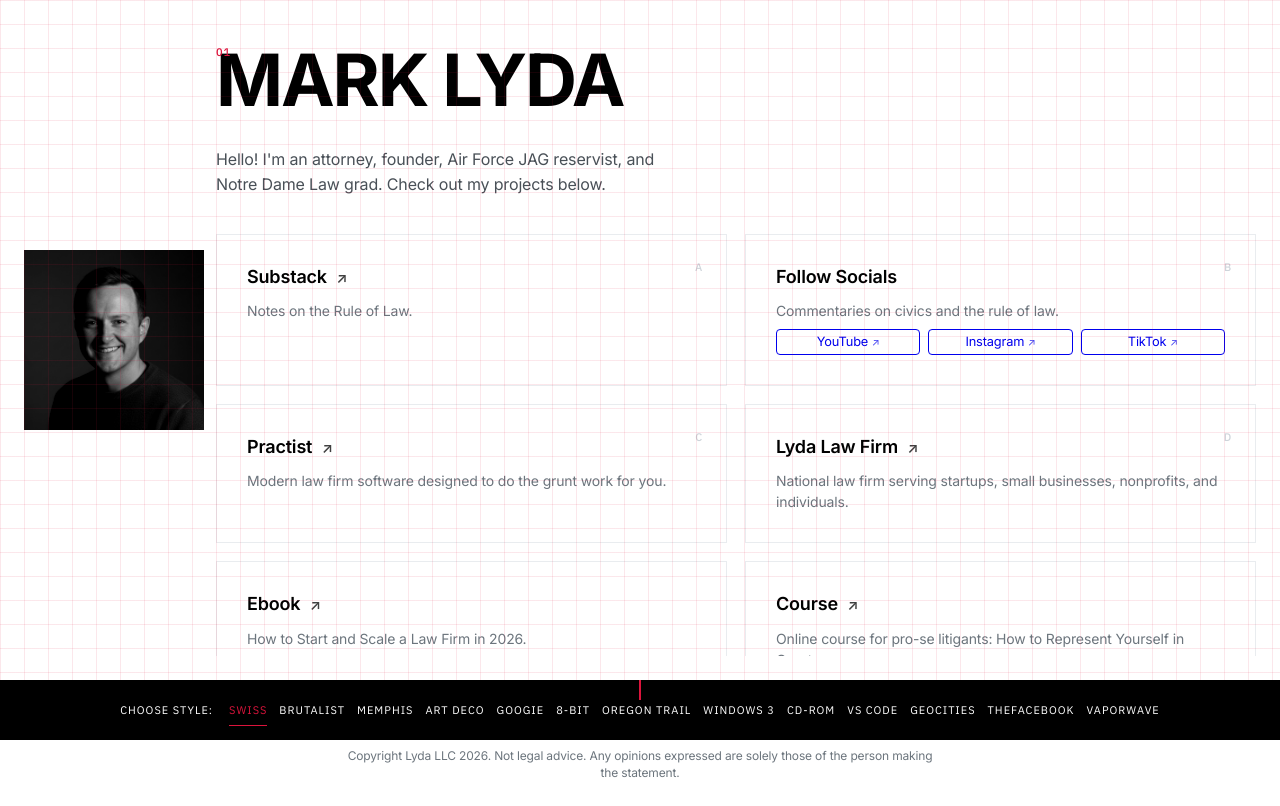
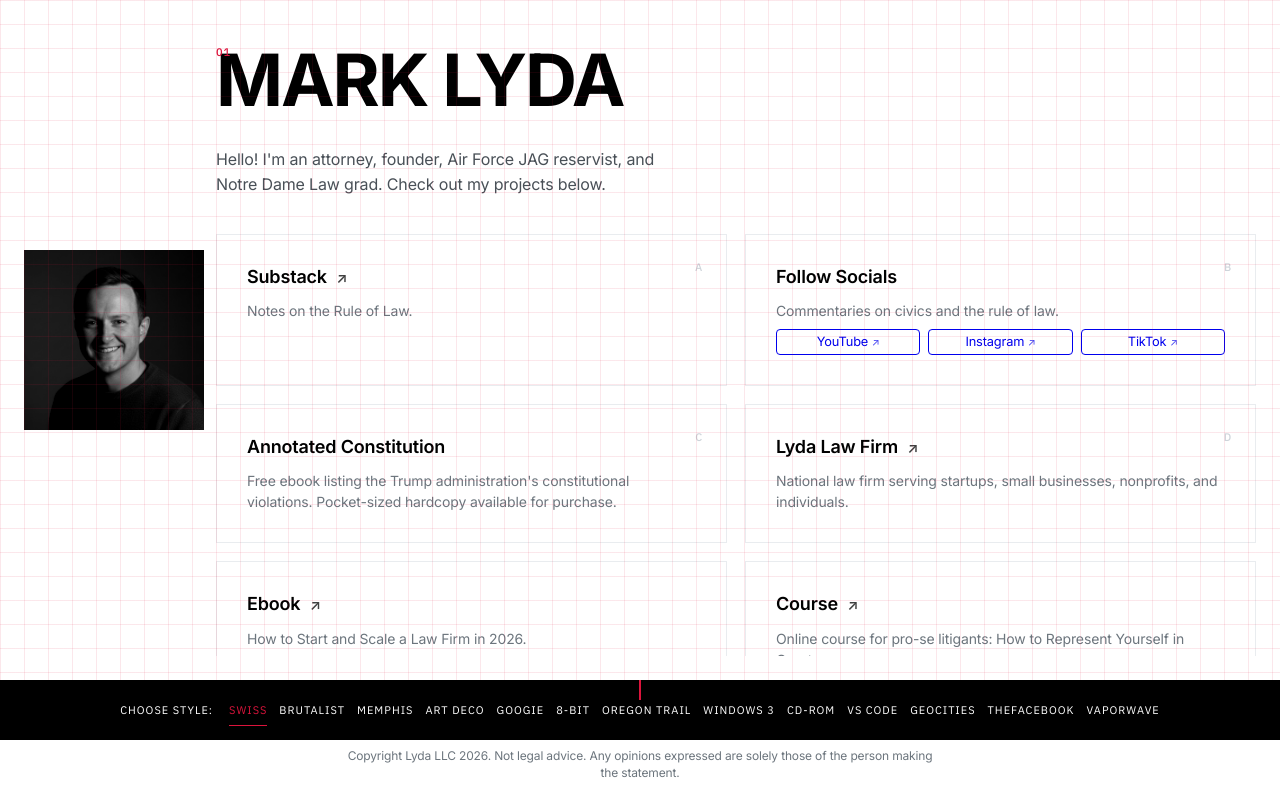
Before and after one commit to marklyda/marklyda.github.io, a plain HTML site: page index.html in a window 1280 px wide. Drawn offline with Linux system fonts and the light colour scheme.

Commit message:
constitution link

```diff
--- a/index.html
+++ b/index.html
@@ -45,11 +45,19 @@
             </div>
           </li>
           <li>
+            <a href="/constitution" class="card-link">
+              <span class="link-title">Annotated Constitution</span>
+              <small>Free ebook listing the Trump administration's constitutional violations. Pocket-sized hardcopy available for purchase.</small>
+            </a>
+          </li>
+          <!--
+          <li>
             <a href="https://practist.io" target="_blank" class="card-link">
               <span class="link-title">Practist <span class="external-indicator" aria-hidden="true">↗</span></span>
               <small>Modern law firm software designed to do the grunt work for you.</small>
             </a>
           </li>
+          -->
           <li>
             <a href="https://lydagroup.com" target="_blank" class="card-link">
               <span class="link-title">Lyda Law Firm <span class="external-indicator" aria-hidden="true">↗</span></span>
```
